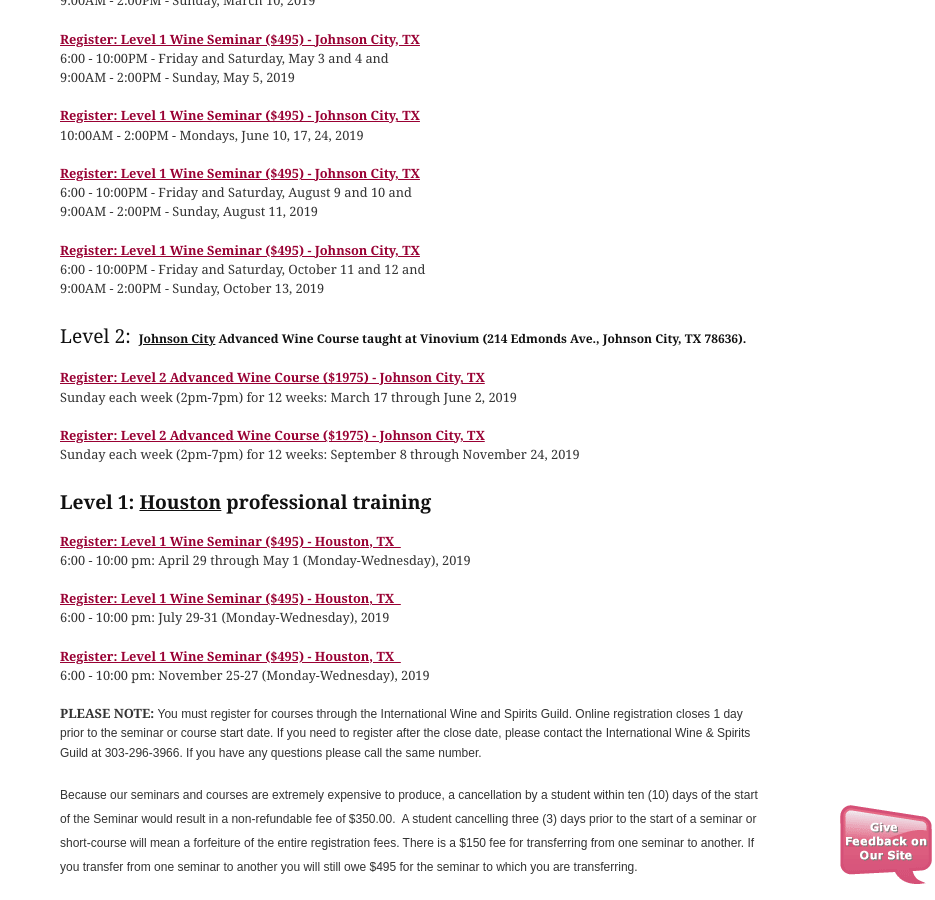
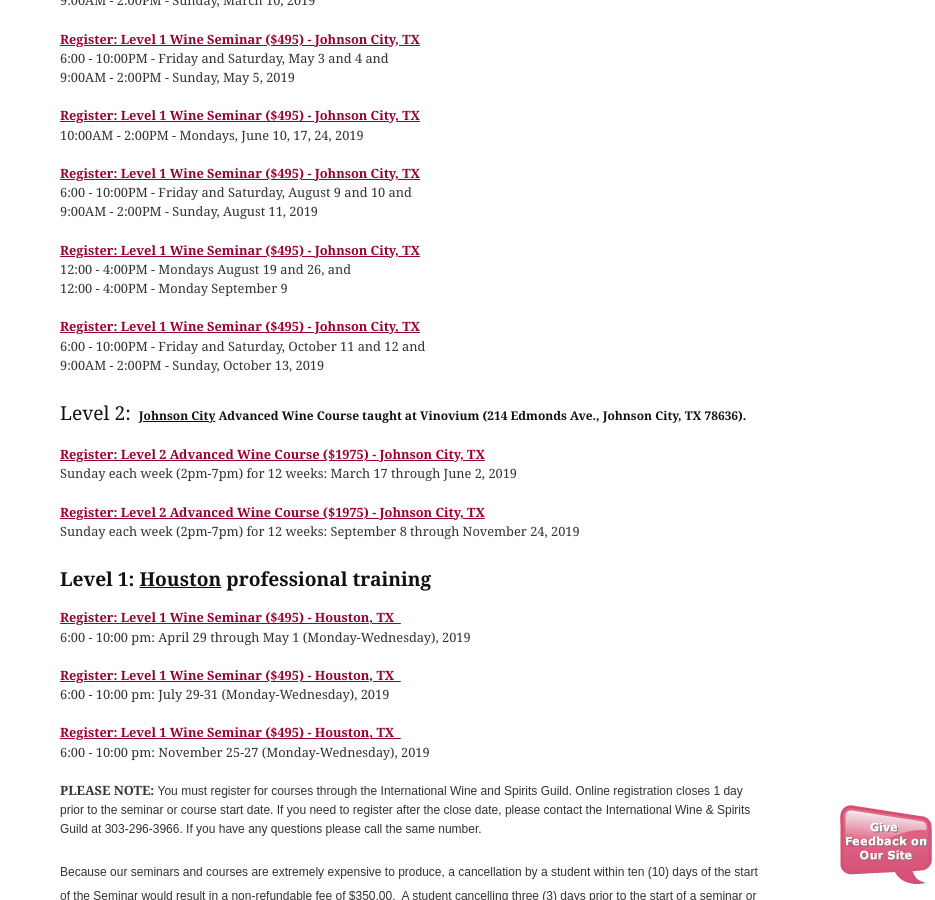
Before and after one commit to CKDev/internationalwineguild.com, a Jekyll site: the page built from texas-wine-school.html, in a window 1280 px wide and 900 px high, scrolled down 3414 px. Shown: the whole window, without its empty margins (345-1280 px from the left). Built offline with Jekyll 4.4.1, drawn with Linux system fonts in a browser that asks for light colours; a script that is not in the unit is left out; comment, search, counter and statistics services are not loaded.

Commit message:
[COPY] Add class to texas list

```diff
--- a/texas-wine-school.html
+++ b/texas-wine-school.html
@@ -161,33 +161,52 @@ permalink: "/texas-wine-school"
     href="http://ww4.aitsafe.com/cf/add.cfm?userid=6714687&amp;product=Level+I+Wine+Seminar+Dallas++-++11/18-20/2019&amp;price=495&amp;return=www.internationalwineguild.com/texas-wine-school"><strong>Register:
       Level 1 Wine Seminar ($495) - Dallas, TX<br>
     </strong></a>6:00pm - 10:000pm - November 18-20 (Monday - Wednesday), 2019&nbsp;</p>
-<h3><strong>Level 1: &nbsp;<u>Johnson City</u> professional training taught at Vinovium (214 Edmonds Ave., Johnson
-    City, TX 78636).<br>
-  </strong></h3>
+
+<h3>
+  <strong>Level 1: <u>Johnson City</u> professional training taught at Vinovium
+    (214 Edmonds Ave., Johnson City, TX 78636).</strong>
+</h3>
+
 <p><a class="ga-track"
     href="http://ww4.aitsafe.com/cf/add.cfm?userid=6714687&amp;product=Level+1+Wine+Seminar+Johnson City++-++3/08-09/2019&amp;price=495&amp;return=www.internationalwineguild.com/texas-wine-school"><strong>Register:
       Level 1 Wine Seminar ($495) - Johnson City, TX<br>
     </strong></a> 6:00 - 10:00PM - Friday and Saturday, March 8 and 9 and<br>
   9:00AM - 2:00PM - Sunday, March 10, 2019</p>
+
 <p><a class="ga-track"
     href="http://ww4.aitsafe.com/cf/add.cfm?userid=6714687&amp;product=Level+1+Wine+Seminar+Johnson City++-++5/03-05/2019&amp;price=495&amp;return=www.internationalwineguild.com/texas-wine-school"><strong>Register:
       Level 1 Wine Seminar ($495) - Johnson City, TX<br>
     </strong></a>6:00 - 10:00PM - Friday and Saturday, May 3 and 4 and<br>
   9:00AM - 2:00PM - Sunday, May 5, 2019</p>
+
 <p><a class="ga-track"
     href="http://ww4.aitsafe.com/cf/add.cfm?userid=6714687&amp;product=Level+1+Wine+Seminar+Johnson City++-++6/10-17-24/2019&amp;price=495&amp;return=www.internationalwineguild.com/texas-wine-school"><strong>Register:
       Level 1 Wine Seminar ($495) - Johnson City, TX<br>
     </strong></a>10:00AM - 2:00PM - Mondays, June 10, 17, 24, 2019</p>
+
 <p><a class="ga-track"
     href="http://ww4.aitsafe.com/cf/add.cfm?userid=6714687&amp;product=Level+1+Wine+Seminar+Johnson City++-++8/09-11/2019&amp;price=495&amp;return=www.internationalwineguild.com/texas-wine-school"><strong>Register:
       Level 1 Wine Seminar ($495) - Johnson City, TX<br>
     </strong></a>6:00 - 10:00PM - Friday and Saturday, August 9 and 10 and<br>
   9:00AM - 2:00PM - Sunday, August 11, 2019</p>
+
+<p>
+  <a class="ga-track"
+    href="http://ww4.aitsafe.com/cf/add.cfm?userid=6714687&amp;product=Level+1+Wine+Seminar+Johnson City++-++8/19/2019,8/26/2019,9/9/2019&amp;price=495&amp;return=www.internationalwineguild.com/texas-wine-school">
+    <strong>Register: Level 1 Wine Seminar ($495) - Johnson City, TX<br></strong>
+  </a>
+  12:00 - 4:00PM - Mondays August 19 and 26, and <br>
+  12:00 - 4:00PM - Monday September 9
+</p>
+
 <p><a class="ga-track"
     href="http://ww4.aitsafe.com/cf/add.cfm?userid=6714687&amp;product=Level+1+Wine+Seminar+Johnson City++-++10/11-13/2019&amp;price=495&amp;return=www.internationalwineguild.com/texas-wine-school"><strong>Register:
       Level 1 Wine Seminar ($495) - Johnson City, TX<br>
     </strong></a>6:00 - 10:00PM - Friday and Saturday, October 11 and 12 and<br>
   9:00AM - 2:00PM - Sunday, October 13, 2019</p>
+
+
+
 <h3>Level 2:&nbsp;<strong style="font-size: 12px;">&nbsp;<u>Johnson City</u>&nbsp;Advanced Wine Course taught at
     Vinovium (214 Edmonds Ave., Johnson City, TX 78636).</strong></h3>
 <p><a class="ga-track"
```
